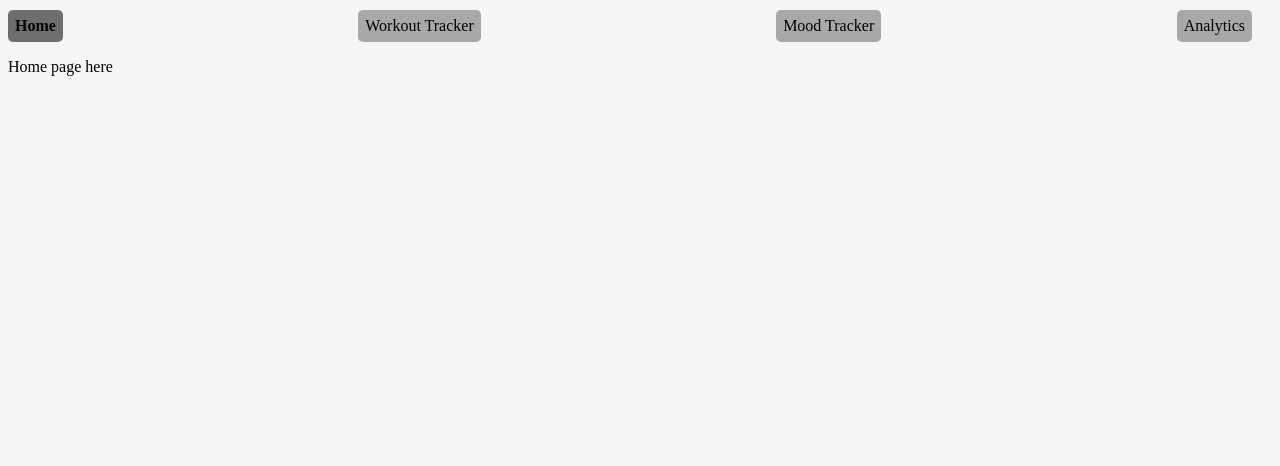
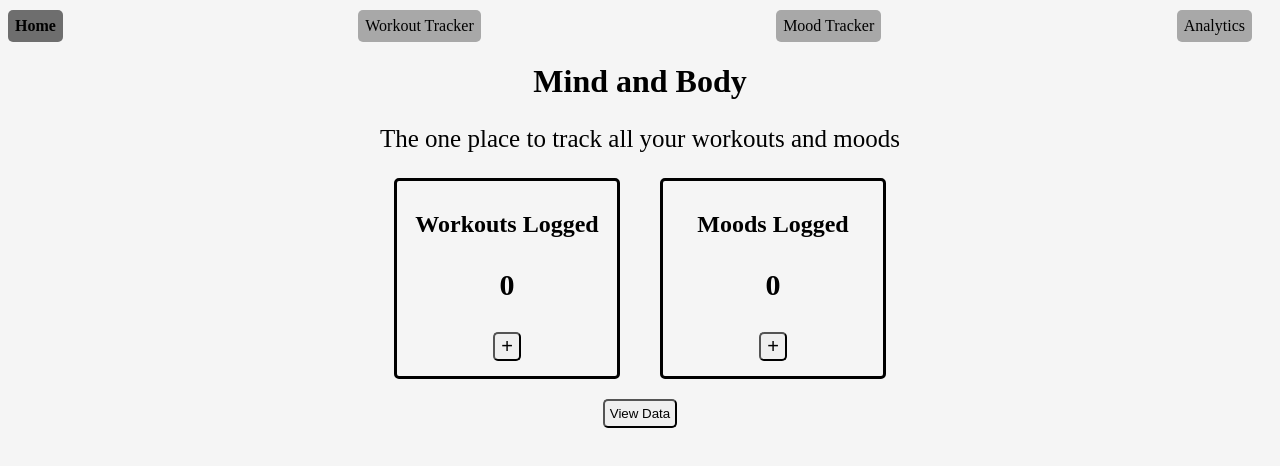
Before and after one commit to KatyaW-01/body-and-mind-fullstack-app, a React (Vite) app in the folder client/: page / in a window 1280 px wide. Shown: the top 466 px of the page. Built offline with nearby package versions, Linux system fonts and the light colour scheme; no server answers.

Commit message:
Add basic styling to the home page and navigation buttons

```diff
--- a/client/src/App.css
+++ b/client/src/App.css
@@ -145,3 +145,59 @@ body {
 .mood-card.angry {
   background-color: #FF450040;
 }
+
+.home h1,
+.home p {
+  text-align: center;
+}
+
+.home p {
+  font-size: 25px;
+}
+
+.home-workouts-and-moods {
+  display: flex;
+  flex-direction: row;
+  justify-content: center;
+  justify-items: center;
+  gap: 40px
+}
+
+.home-workouts {
+  text-align: center;
+  border: 3px solid black;
+  border-radius: 5px;
+  padding: 10px;
+  width: 200px;
+  height: 175px
+}
+
+.home-moods {
+  text-align: center;
+  border: 3px solid black;
+  border-radius: 5px;
+  padding: 10px;
+  width: 200px;
+  height: 175px
+}
+
+.home-workouts h3,
+.home-moods h3 {
+  font-size: 30px;
+}
+
+.home-workouts-and-moods button {
+  font-size: 20px;
+  border-radius: 5px;
+}
+
+.viewData-button {
+  display: flex;
+  justify-content: center;
+  margin: 20px 0;
+}
+
+.viewData-button button {
+  padding: 5px;
+  border-radius: 5px;
+}
--- a/client/src/pages/Home.jsx
+++ b/client/src/pages/Home.jsx
@@ -1,11 +1,56 @@
 import React from "react"
 import NavBar from "../components/NavBar"
+import {useEffect, useState} from "react"
+import { fetchWorkouts } from "../api/workouts"
+import { fetchMoods } from "../api/moods"
+import { useNavigate } from "react-router-dom"
 
 function Home() {
+  const [workouts, setWorkouts] = useState([])
+  const [moods, setMoods] = useState([])
+
+  const navigate = useNavigate()
+
+  useEffect(() => {
+    fetchWorkouts().then(data => setWorkouts(data))
+  },[])
+
+  useEffect(() => {
+      fetchMoods().then(data => setMoods(data))
+  },[])
+
+  function handleWorkout() {
+    navigate("/workouts/addWorkoutForm")
+  }
+
+  function handleMood() {
+    navigate("/moods/addMood")
+  }
+
+  function handleData() {
+    navigate("/analytics")
+  }
+
   return (
-    <div>
+    <div className="home">
       <NavBar />
-      <p>Home page here</p>
+      <h1>Mind and Body</h1>
+      <p>The one place to track all your workouts and moods</p>
+      <div className="home-workouts-and-moods">
+        <div className="home-workouts">
+          <h2>Workouts Logged</h2>
+          <h3>{workouts.length}</h3>
+          <button onClick={handleWorkout}>+</button>
+        </div>
+        <div className="home-moods">
+          <h2>Moods Logged</h2>
+          <h3>{moods.length}</h3>
+          <button onClick={handleMood}>+</button>
+        </div>
+      </div>
+      <div className="viewData-button">
+        <button onClick={handleData}>View Data</button>
+      </div>
     </div>
   )
 }
```
